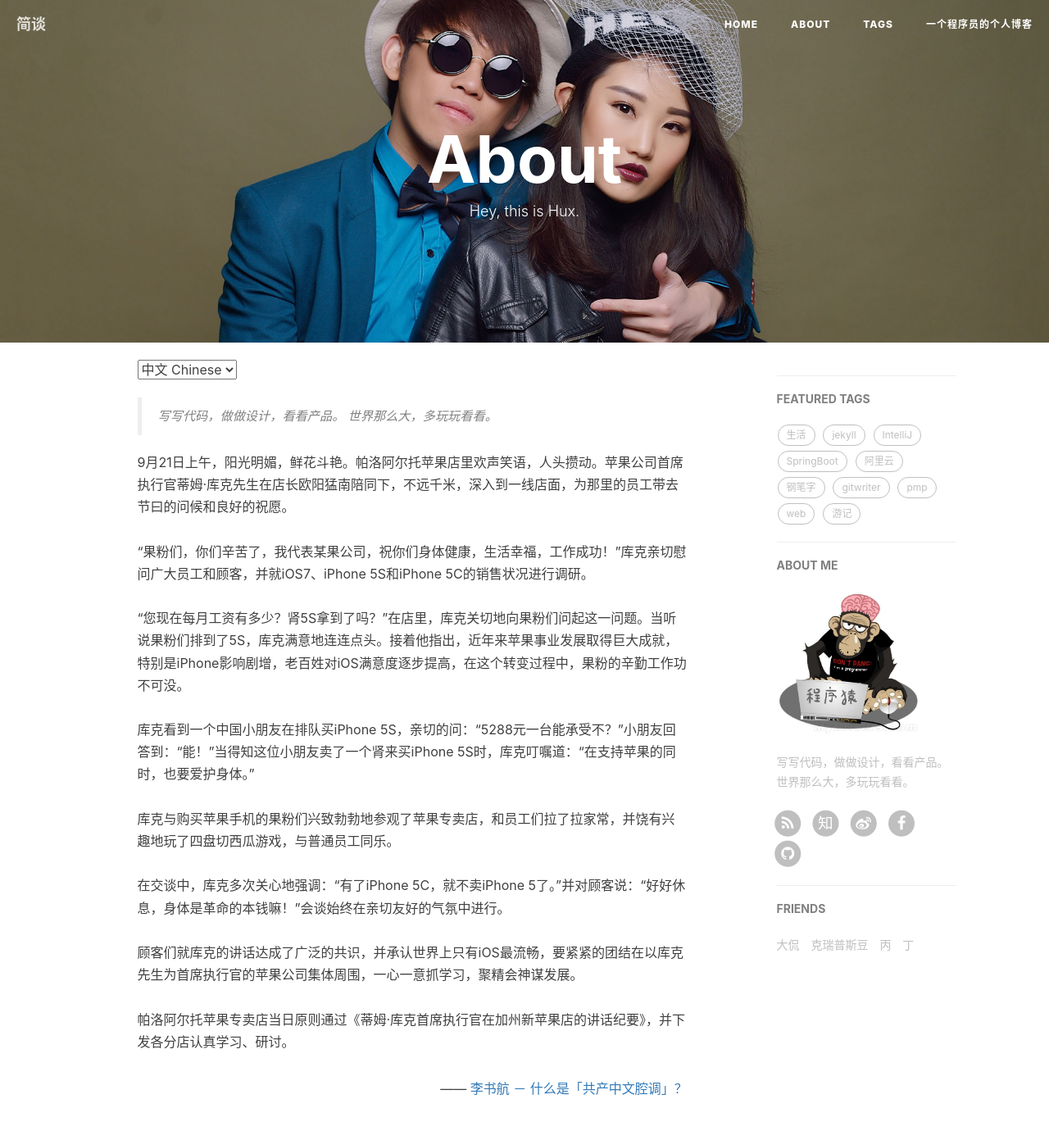
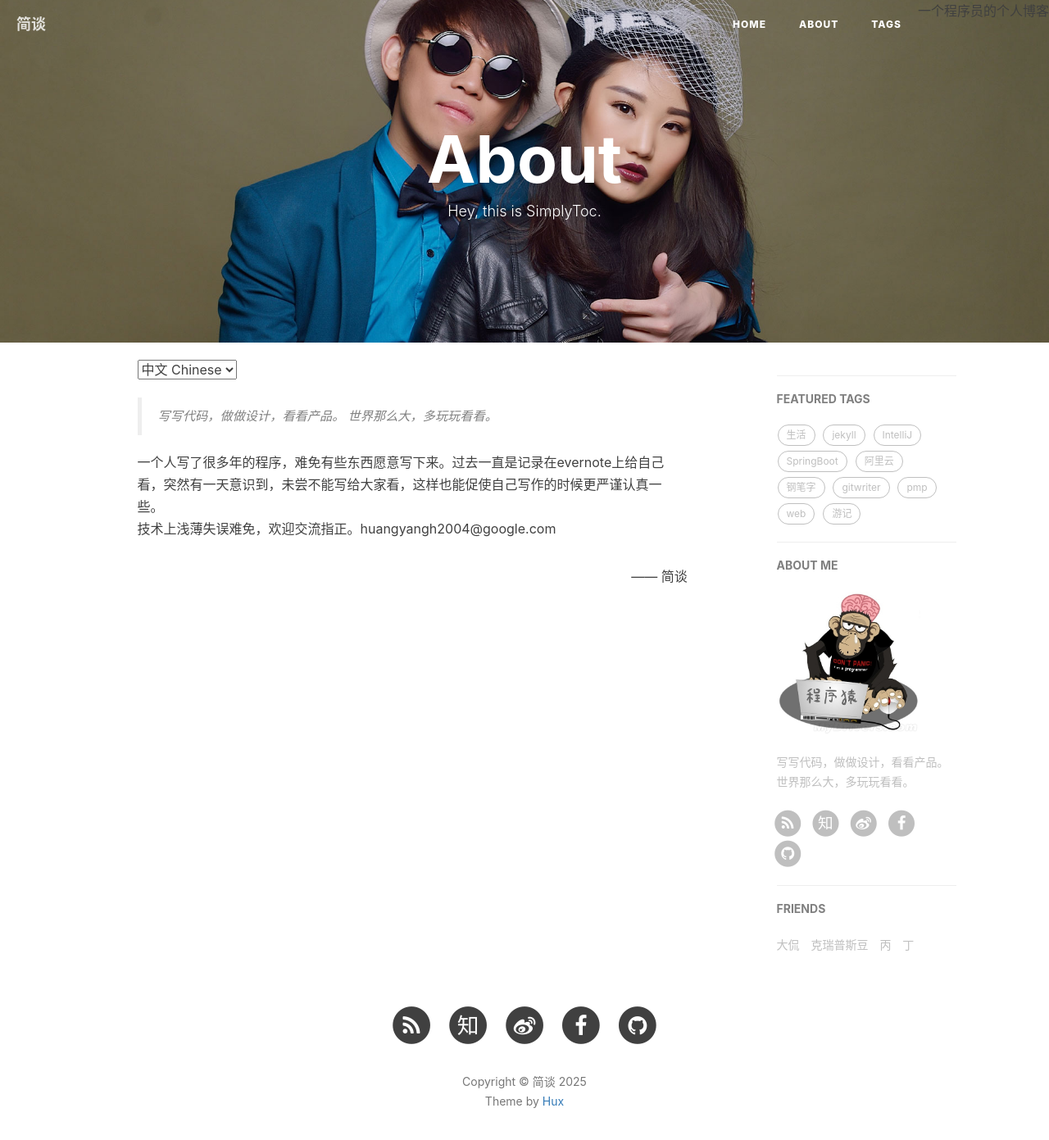
Before and after one commit to icyhy/simplytoc, a Jekyll site: the page built from about.html, in a window 1280 px wide and 1400 px high. Shown: the top 1391 px of the window at 82% size. Built offline with Jekyll 4.4.1, drawn with Linux system fonts in a browser that asks for light colours; nearby versions of some CDN libraries; a script that is not in the unit is left out; comment, search, counter and statistics services are not loaded; part of the change alters nothing that is shown.

Commit message:
fix: 移除指向 README.zh 的链接（‘一个程序员的个人博客’） via DOM 替换，避免页面出现该 a 标签

```diff
--- a/_includes/footer.html
+++ b/_includes/footer.html
@@ -168,6 +168,29 @@
 </script>
 {% endif %}
 
+<!-- Remove specific anchor linking to README.zh -->
+<script>
+  document.addEventListener('DOMContentLoaded', function() {
+    try {
+      var anchors = document.querySelectorAll('a');
+      anchors.forEach(function(a) {
+        var href = a.getAttribute('href') || '';
+        var text = (a.textContent || '').trim();
+        var matchReadmeZh = /\/README\.zh(\/|\.md)?$/i.test(href) || /\/simplytoc\/README\.zh(\/|\.md)?$/i.test(href);
+        var matchText = text === '一个程序员的个人博客';
+        if (matchReadmeZh || matchText) {
+          var span = document.createElement('span');
+          span.textContent = text;
+          span.className = a.className || '';
+          a.parentNode.replaceChild(span, a);
+        }
+      });
+    } catch (e) {
+      // swallow errors silently to avoid breaking page
+    }
+  });
+</script>
+
 
 <!-- Baidu Tongji -->
 {% if site.ba_track_id %}
--- a/about.html
+++ b/about.html
@@ -1,7 +1,7 @@
 ---
 layout: page
 title: "About"
-description: "Hey, this is Hux."
+description: "Hey, this is SimplyToc."
 header-img: "img/about-bg.jpg"
 ---
 
@@ -17,11 +17,11 @@ header-img: "img/about-bg.jpg"
         写写代码，做做设计，看看产品。
         世界那么大，多玩玩看看。
     </blockquote>
-    9月21日上午，阳光明媚，鲜花斗艳。帕洛阿尔托苹果店里欢声笑语，人头攒动。苹果公司首席执行官蒂姆·库克先生在店长欧阳猛南陪同下，不远千米，深入到一线店面，为那里的员工带去节曰的问候和良好的祝愿。<br><br>“果粉们，你们辛苦了，我代表某果公司，祝你们身体健康，生活幸福，工作成功！”库克亲切慰问广大员工和顾客，并就iOS7、iPhone 5S和iPhone 5C的销售状况进行调研。 <br><br>“您现在每月工资有多少？肾5S拿到了吗？”在店里，库克关切地向果粉们问起这一问题。当听说果粉们排到了5S，库克满意地连连点头。接着他指出，近年来苹果事业发展取得巨大成就，特别是iPhone影响剧增，老百姓对iOS满意度逐步提高，在这个转变过程中，果粉的辛勤工作功不可没。<br><br>库克看到一个中国小朋友在排队买iPhone 5S，亲切的问：“5288元一台能承受不？”小朋友回答到：“能！”当得知这位小朋友卖了一个肾来买iPhone 5S时，库克叮嘱道：“在支持苹果的同时，也要爱护身体。”<br><br>库克与购买苹果手机的果粉们兴致勃勃地参观了苹果专卖店，和员工们拉了拉家常，并饶有兴趣地玩了四盘切西瓜游戏，与普通员工同乐。<br><br>在交谈中，库克多次关心地强调：“有了iPhone 5C，就不卖iPhone 5了。”并对顾客说：“好好休息，身体是革命的本钱嘛！”会谈始终在亲切友好的气氛中进行。<br><br>顾客们就库克的讲话达成了广泛的共识，并承认世界上只有iOS最流畅，要紧紧的团结在以库克先生为首席执行官的苹果公司集体周围，一心一意抓学习，聚精会神谋发展。<br>
-    <br>帕洛阿尔托苹果专卖店当日原则通过《蒂姆·库克首席执行官在加州新苹果店的讲话纪要》，并下发各分店认真学习、研讨。
-
+    一个人写了很多年的程序，难免有些东西愿意写下来。过去一直是记录在evernote上给自己看，突然有一天意识到，未尝不能写给大家看，这样也能促使自己写作的时候更严谨认真一些。
+    <br>
+    技术上浅薄失误难免，欢迎交流指正。huangyangh2004@google.com
     <p style="text-align:right;">
-        —— <a href="http://www.zhihu.com/question/19687065">李书航 － 什么是「共产中文腔调」？ </a>
+        —— 简谈
     </p>
 
 </div>
```
